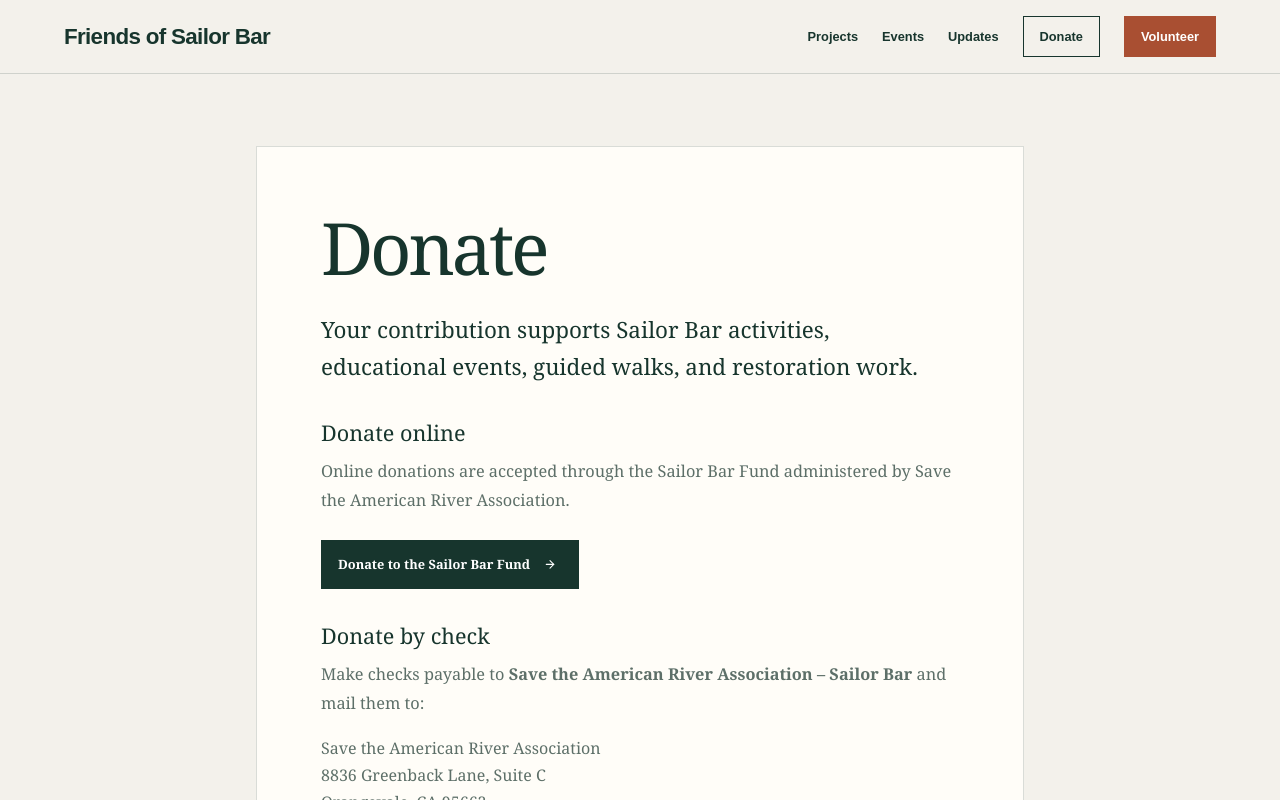
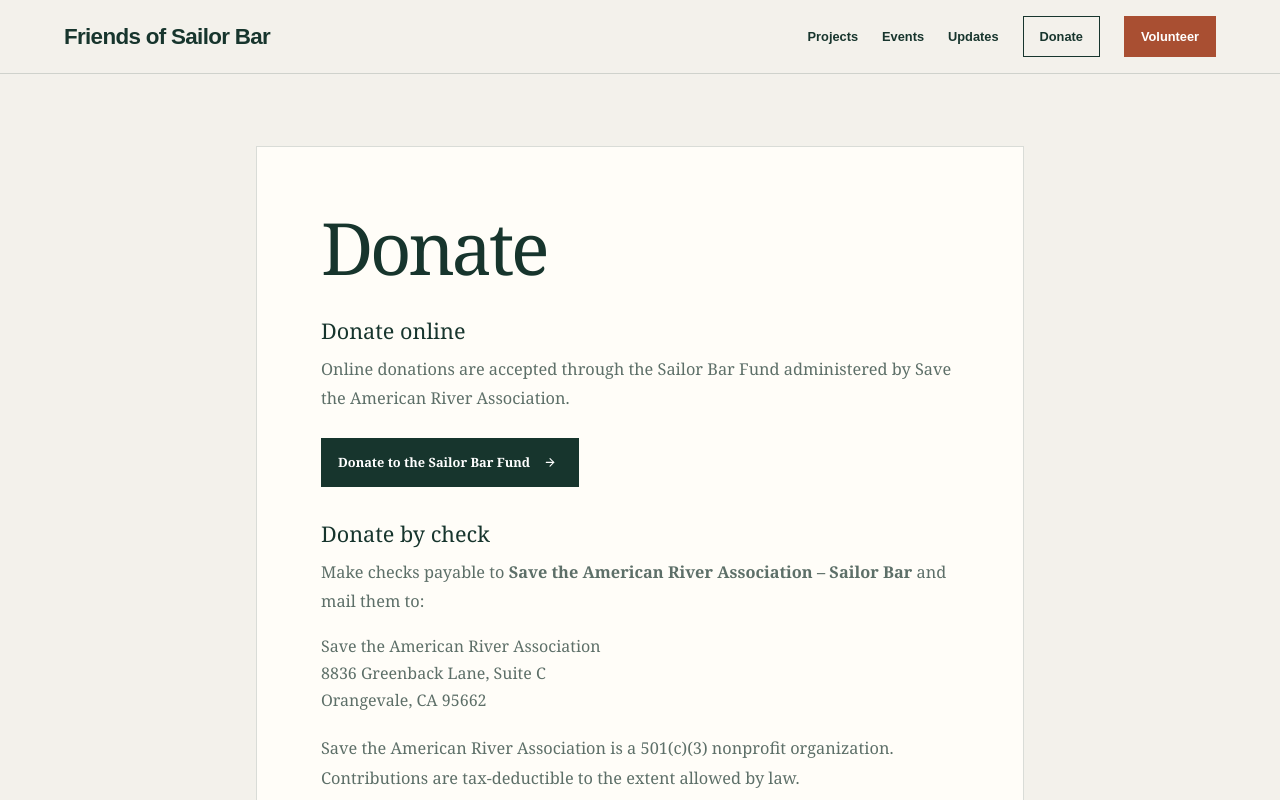
Before and after one commit to ccorcos/friends-of-sailor-bar, a Next.js app: page /donate in a window 1280 px wide. Shown: the top 800 px of the page. Built offline with nearby package versions, Linux system fonts and the light colour scheme.

Commit message:
Remove donation page introduction
Co-authored-by: Shelley <shelley@exe.dev>

```diff
--- a/app/donate/page.tsx
+++ b/app/donate/page.tsx
@@ -9,8 +9,6 @@
       <article className="essay-card">
         <h1>Donate</h1>
         <div className="essay-body donate-content">
-          <p className="lead">Your contribution supports Sailor Bar activities, educational events, guided walks, and restoration work.</p>
-
           <h2>Donate online</h2>
           <p>Online donations are accepted through the Sailor Bar Fund administered by Save the American River Association.</p>
           <p>
```
